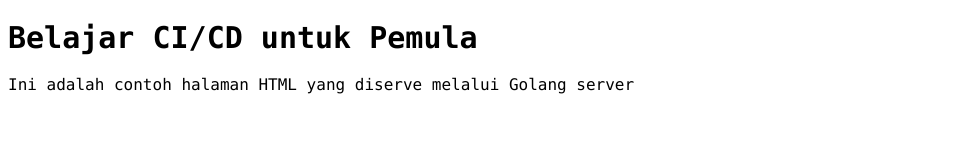
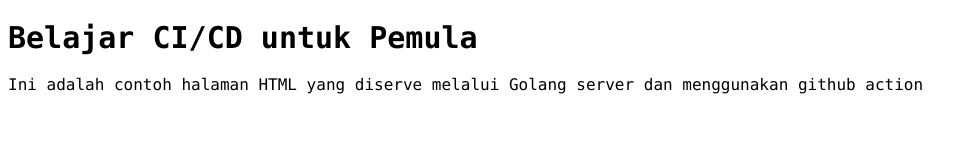
Before and after one commit to frengkysorituamanurung/example-cicd, a plain HTML site: page static/index.html in a window 1280 px wide. Shown: the whole page, without its empty margins (0-976 px from the left). Drawn offline with Linux system fonts and the light colour scheme.

Commit message:
edit htm

```diff
--- a/static/index.html
+++ b/static/index.html
@@ -21,7 +21,7 @@
 
 <body>
     <h1>Belajar CI/CD untuk Pemula</h1>
-    <p>Ini adalah contoh halaman HTML yang diserve melalui Golang server</a>
+    <p>Ini adalah contoh halaman HTML yang diserve melalui Golang server dan menggunakan github action</a>
     </p>
 </body>
 
```
